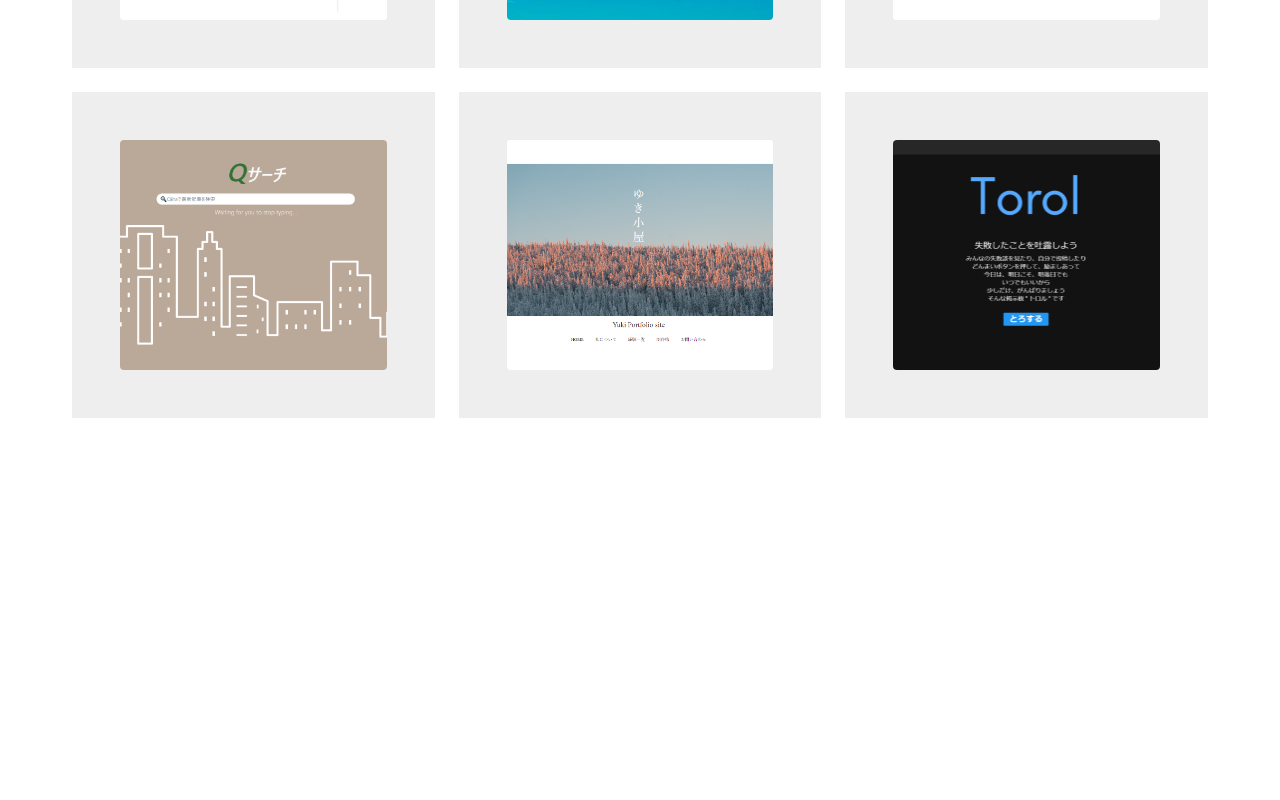
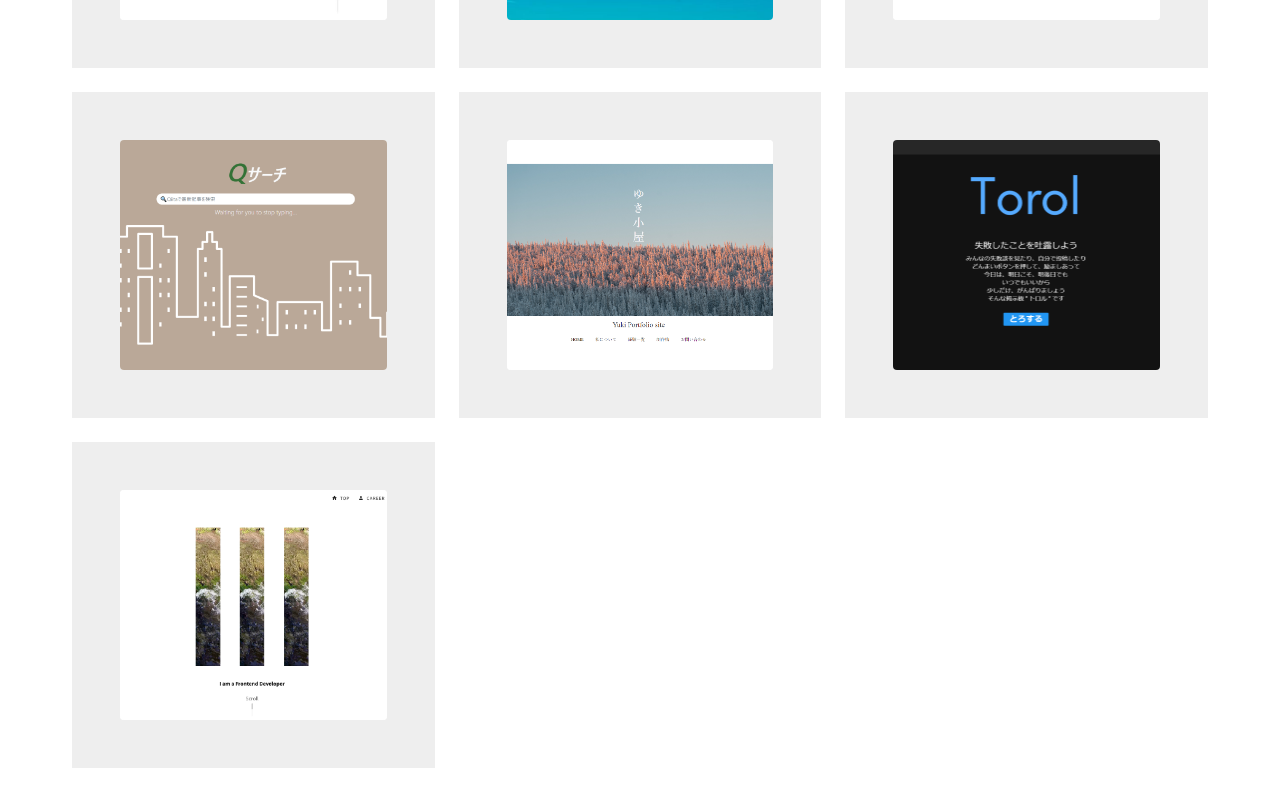
Before and after one commit to Oyukawa/yuk4wa, a Vue app in the folder src_s3n/: page /product in a window 1280 px wide. Shown: the part 426-1226 px from the top of the page. Before the commit the page ends 876 px from the top, so only its background shows below. Built offline with nearby package versions, Linux system fonts and the light colour scheme.

Commit message:
feat:product:最新版アップロード

```diff
--- a/src_s3n/src/mocks/data/careerList.json
+++ b/src_s3n/src/mocks/data/careerList.json
@@ -136,7 +136,7 @@
         "description": "",
         "responsibility": "フロントエンド開発",
         "teamSize": "7（全体60n人）",
-        "technologiesUsed": "TypeScript4.x、Vue2.7、Vuetify2、Azure DevOps、VScode、Mock Service Worker、pinia",
+        "technologiesUsed": "TypeScript4.x、Vue2.7、Vuetify2、AzureDevOps、VScode、MockServiceWorker、pinia",
         "scopeOfWork": "コーディング、コードレビュー"
       }
     ]
--- a/src_s3n/src/mocks/data/productList.json
+++ b/src_s3n/src/mocks/data/productList.json
@@ -4,7 +4,6 @@
     "title": "Unofficial teaser site",
     "description": "Bootstrapで作成した非公式ティザーサイト。PC版のみですがCSSで作成したアニメーションが出ます。気づけばファン歴10年。",
     "pageUrl": "https://oyukawa.github.io/PF2_LPsinsiro/",
-    "imgSrc": "src/assets/images/products/product1.png",
     "gitHubSrc": "https://github.com/Oyukawa/PF2_LPsinsiro",
     "technologyUsed": ["HTML", "CSS", "Bootstrap"],
     "createDate": "2021/10"
@@ -14,7 +13,6 @@
     "title": "Unofficial teaser site",
     "description": "非公式ティザーサイト。いろんなプラグインを試したため2カ月かかりました。そして気づけばプレイ歴4年。",
     "pageUrl": "https://oyukawa.github.io/PF03_LPapexs11/",
-    "imgSrc": "src/assets/images/products/product2.png",
     "gitHubSrc": "https://github.com/Oyukawa/PF03_LPapexs11",
     "technologyUsed": ["HTML", "CSS", "JavaScript"],
     "createDate": "2021/12"
@@ -24,7 +22,6 @@
     "title": "Todo app",
     "description": "シンプルなTodoアプリ。「今日やるべきことは何か」に集中するようにシンプル設計。絵文字で親しみを表現",
     "pageUrl": "https://oyukawa.github.io/PF05_Todoapp/",
-    "imgSrc": "src/assets/images/products/product3.png",
     "gitHubSrc": "https://github.com/Oyukawa/PF05_Todoapp",
     "technologyUsed": ["HTML", "Vue2", "Bootstrap"],
     "createDate": "2022/01"
@@ -35,7 +32,6 @@
     "title": "Qサーチ",
     "description": "Qiitaの最新記事検索アプリ。調べたいワードを入力すると自動で検索されて、ワードが入った記事が表示されます。",
     "pageUrl": "https://oyukawa.github.io/PF04_Qsearch/",
-    "imgSrc": "src/assets/images/products/product4.png",
     "gitHubSrc": "https://github.com/Oyukawa/PF04_Qsearch\"",
     "technologyUsed": ["HTML", "Vue3", "Bootstrap"],
     "createDate": "2022/01"
@@ -45,7 +41,6 @@
     "title": "ゆき小屋(旧ポートフォリオサイト)",
     "description": "現職入社前に作成したポートフォリオサイト。わかりやすいように1ページにまとめました。名前+小屋(技術置き場)でゆき(雪)小屋。",
     "pageUrl": "https://oyukawa.github.io/HP-Yukigoya/",
-    "imgSrc": "src/assets/images/products/product5.png",
     "gitHubSrc": "https://github.com/Oyukawa/HP-Yukigoya",
     "technologyUsed": ["HTML", "Vue2", "Tailwind"],
     "createDate": "2022/03"
@@ -55,9 +50,17 @@
     "title": "Torol",
     "description": "失敗談をどんまいしあうチャット風掲示板。誰かが投稿したらボタンが変わる仕様。どんまいボタンに苦戦しました。",
     "pageUrl": "https://torol-b74eb.web.app/",
-    "imgSrc": "src/assets/images/products/product6.png",
     "gitHubSrc": "https://github.com/Oyukawa/PF06-Torol",
     "technologyUsed": ["HTML", "Vue2", "Vuetify", "Firebase"],
     "createDate": "2022/3"
+  },
+  {
+    "productId": 7,
+    "title": "s3n(現：ポートフォリオサイト）",
+    "description": "フロントエンド開発に従事してから作成したポートフォリオサイト。業務で学んだ技術で作成しました。",
+    "pageUrl": "https://oyukawa.github.io/s3n/",
+    "gitHubSrc": "https://github.com/Oyukawa/s3n",
+    "technologyUsed": ["HTML", "TypeScript", "Vue3", "Vuetify3", "pinia", "MockServiceWorker"],
+    "createDate": "2022/3"
   }
 ]
--- a/src_s3n/src/stores/productImages.ts
+++ b/src_s3n/src/stores/productImages.ts
@@ -5,9 +5,10 @@ import product3 from '@/assets/images/products/product3.png';
 import product4 from '@/assets/images/products/product4.png';
 import product5 from '@/assets/images/products/product5.png';
 import product6 from '@/assets/images/products/product6.png';
+import product7 from '@/assets/images/products/product7.png';
 
 export const useProductImages = defineStore('productImages', () => {
-  const imgUrls = [product1, product2, product3, product4, product5, product6];
+  const imgUrls = [product1, product2, product3, product4, product5, product6, product7];
 
   return {
     imgUrls
--- a/src_s3n/src/types/global.d.ts
+++ b/src_s3n/src/types/global.d.ts
@@ -3,7 +3,6 @@ export interface Product {
   title: string;
   description: string;
   pageUrl: string;
-  imgSrc: string;
   gitHubSrc: string;
   technologyUsed: Array<string>;
   createDate: string;
```
Also changed, not shown: src_s3n/src/assets/images/products/product7.png (added).
